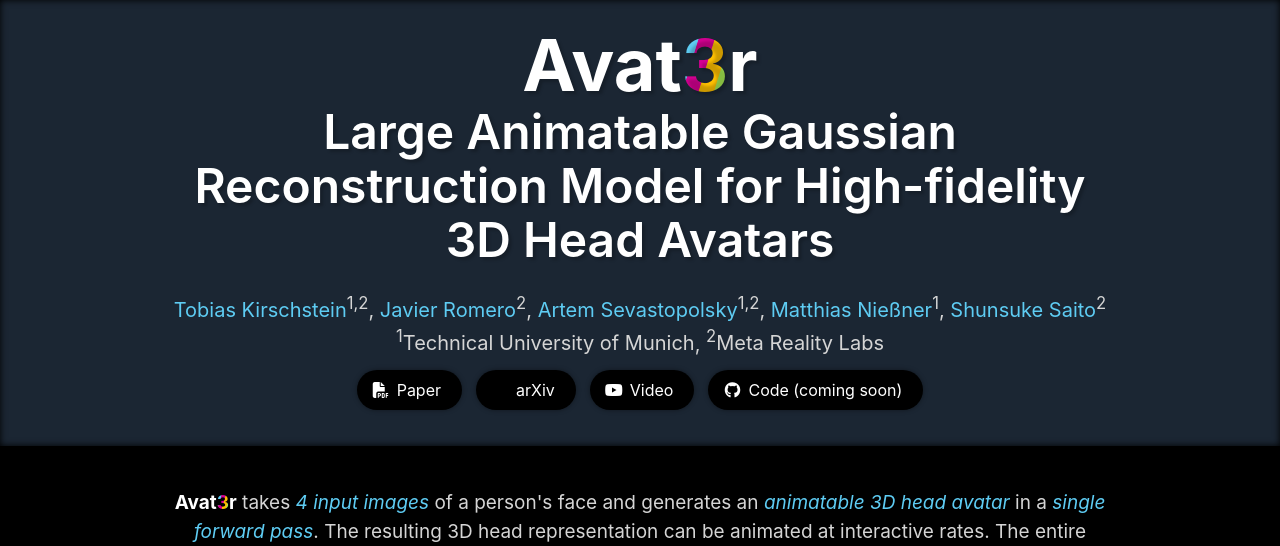
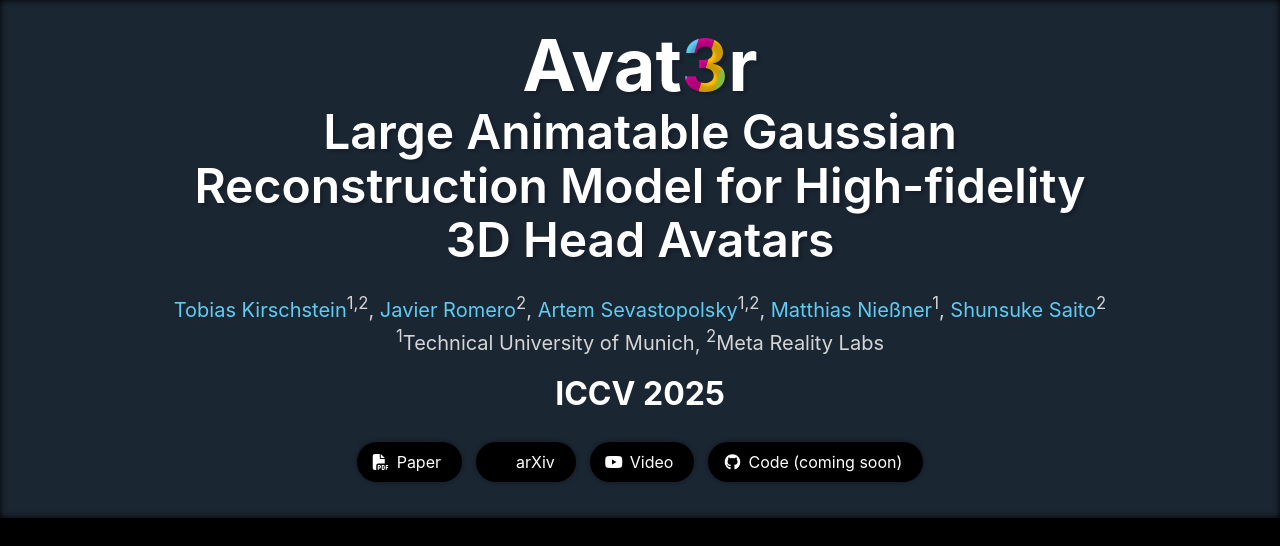
Before and after one commit to tobias-kirschstein/avat3r, a plain HTML site: page index.html in a window 1280 px wide. Shown: the top 546 px of the page. Drawn offline with nearby package versions, Linux system fonts and the light colour scheme; some icons are missing.

Commit message:
Add ICCV

```diff
--- a/index.html
+++ b/index.html
@@ -67,6 +67,8 @@
                     <span class="author-block"><sup>1</sup>Technical University of Munich</span>,
                     <span class="author-block"><sup>2</sup>Meta Reality Labs</span>
                 </div>
+
+                <div class="is-size-3 m-3"><strong>ICCV 2025</strong></div>
 
                 <div class="column has-text-centered">
                     <div class="publication-links">
```
